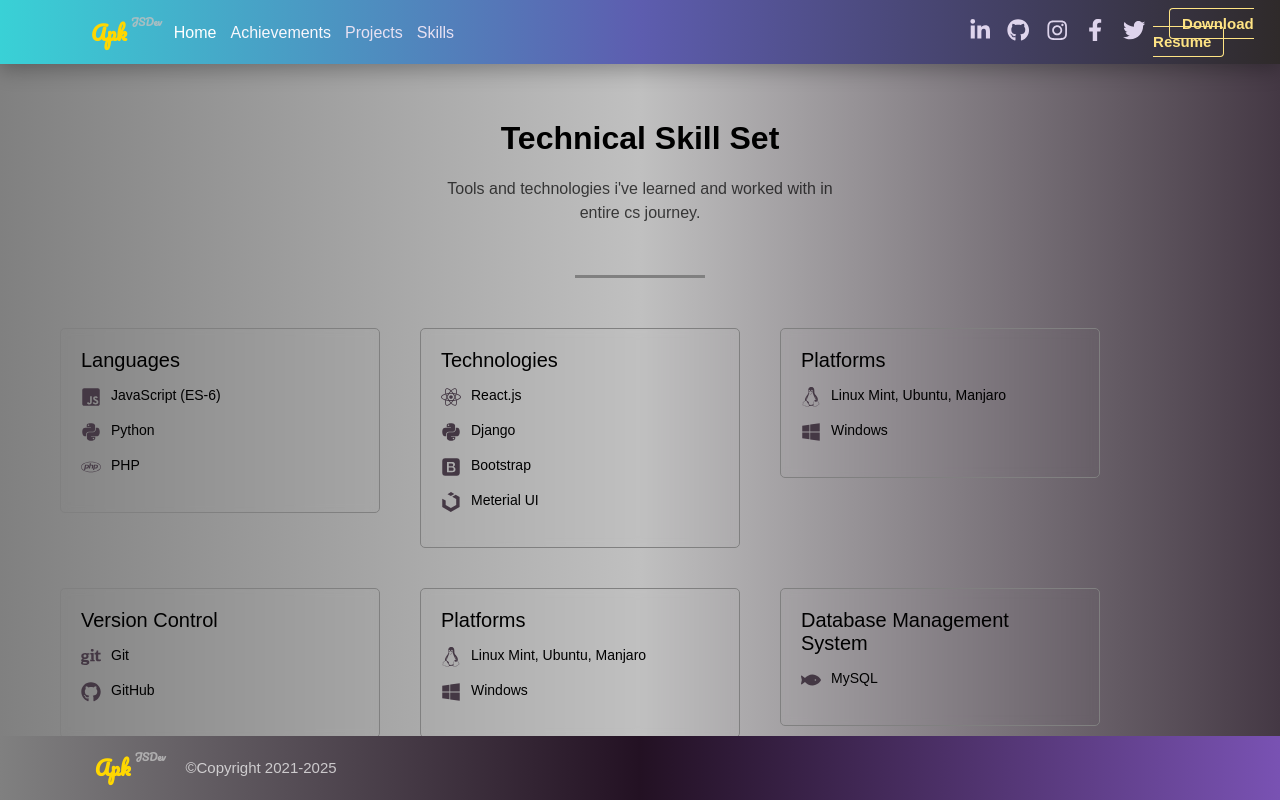
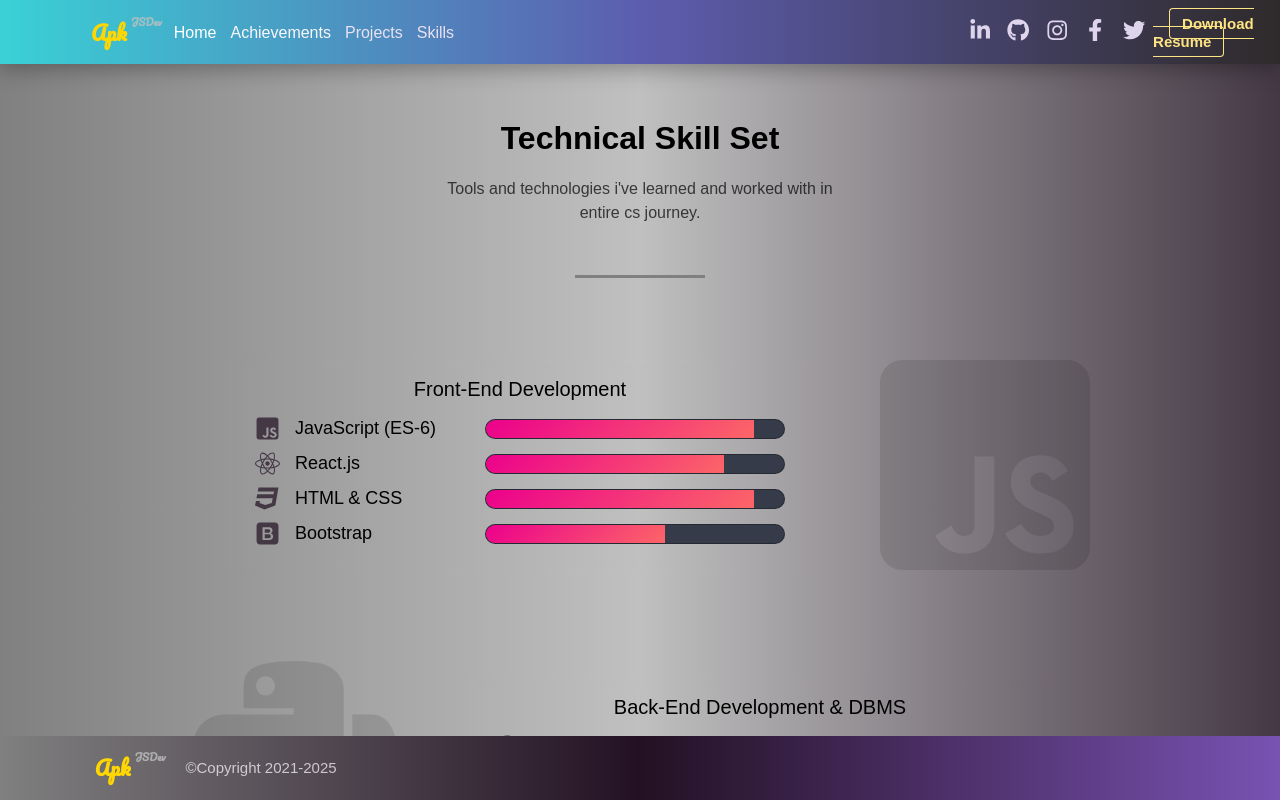
Before and after one commit to ashpakmulanii/portfolio, a React (Create React App) app: page /skills in a window 1280 px wide. Shown: the top 800 px of the page. Built offline with nearby package versions, Linux system fonts and the light colour scheme.

Commit message:
skillset new template

```diff
--- a/src/App.css
+++ b/src/App.css
@@ -47,11 +47,7 @@
 
 /* header */
 /* Servives */
-.services {
 
-  background-image: linear-gradient(to right,gray,silver,#443844);
-  padding: 100px 0;
-}
 
 .common {
   width: 33.33333333333333%;
@@ -81,42 +77,14 @@
   margin: 30px auto;
 }
 
-.services__box {
-  padding: 20px;
-  margin: 20px;
-  backdrop-filter: blur(5px);
-  border:1px solid gray;
-  border-radius: 5px;
 
-}
-.service__box-content{
-  display:flex;
-  flex-direction:row;
-
-}
-
-.commonIcons {
-  font-size: 20px;
-  color: #443844;
-  margin-bottom: 15px;
-}
-
-.services__box-header {
-  font-size: 20px;
-  font-weight: 500;
-  margin-bottom: 15px;
-}
-
-.services__box-p {
-  font-size: 14px;
-  padding-left:10px;
-}
 
 @media (max-width: 765px) {
   .container {
     width: 100%;
     padding: 0 10px;
   }
+
 
   .col-6 {
     width: 100%;
--- a/src/components/SkillSet.jsx
+++ b/src/components/SkillSet.jsx
@@ -1,6 +1,6 @@
 import React from 'react'
-import { FaBootstrap, FaFish, FaGit, FaGithub, FaJsSquare, FaLinux, FaPhp, FaPython, FaReact, FaUikit, FaWindows } from 'react-icons/fa'
-
+import { FaBootstrap, FaCss3, FaDatabase, FaFish, FaGit, FaGithub, FaJs, FaJsSquare, FaLinux, FaPhp, FaPython, FaReact, FaUikit, FaWindows } from 'react-icons/fa'
+import './skillset.css'
 export const SkillSet = () => {
     return (
         <div className="services">
@@ -11,110 +11,59 @@
                         <p className="mainContent">Tools and technologies i've learned and worked with in entire cs journey.</p>
                         <div className="commonBorder"></div>
                     </div>
-
-                    <div className="row bgMain">
-                        <div className="col-4 bgMain">
+                    <div className="skills">
+                        <div className="flexbox">
                             <div className="services__box">
-                                <div className="services__box-header">Languages</div>
-
+                                <div className="services__box-header">Front-End Development</div>
                                 <div className="service__box-content">
                                     <FaJsSquare className="commonIcons" />
-                                    <div className="services__box-p"> JavaScript (ES-6)</div>
+                                    <div className="services__box-p">JavaScript (ES-6)</div>
+                                    <span className="bar"><span className="ninety"></span></span>
                                 </div>
                                 <div className="service__box-content">
+                                    <FaReact className="commonIcons" />
+                                    <div className="services__box-p"> React.js</div>
+                                    <span className="bar"><span className="eighty"></span></span>
+                                </div>
+                                <div className="service__box-content">
+                                    <FaCss3 className="commonIcons" />
+                                    <div className="services__box-p"> HTML & CSS</div>
+                                    <span className="bar"><span className="ninety"></span></span>
+                                </div>
+                                <div className="service__box-content">
+                                    <FaBootstrap className="commonIcons" />
+                                    <div className="services__box-p"> Bootstrap</div>
+                                    <span className="bar"><span className="sixty"></span></span>
+                                </div>
+                            </div>
+                            <div className="side__icon">
+                                <FaJsSquare className='sidebar__icon' />
+                            </div>
+                        </div>
+
+                        <div className="flexbox">
+                            <div className="side__icon">
+                                <FaPython className='sidebar__icon' />
+                            </div>
+                            <div className="services__box">
+                                <div className="services__box-header">Back-End Development & DBMS</div>
+                                <div className="service__box-content">
                                     <FaPython className="commonIcons" />
-                                    <div className="services__box-p"> Python</div>
+                                    <div className="services__box-p"> Django</div>
+                                    <span className="bar"><span className="ninety"></span></span>
                                 </div>
                                 <div className="service__box-content">
                                     <FaPhp className="commonIcons" />
                                     <div className="services__box-p"> PHP</div>
+                                    <span className="bar"><span className="seventy"></span></span>
+                                </div>
+                                <div className="service__box-content">
+                                    <FaDatabase className="commonIcons" />
+                                    <div className="services__box-p"> MySQL</div>
+                                    <span className="bar"><span className="seventy"></span></span>
                                 </div>
                             </div>
                         </div>
-
-                        <div className="col-4 bgMain">
-                            <div className="services__box">
-                                <div className="services__box-header">Technologies</div>
-
-                                <div className="service__box-content">
-                                    <FaReact className="commonIcons" />
-                                    <div className="services__box-p"> React.js</div>
-                                </div>
-                                <div className="service__box-content">
-                                    <FaPython className="commonIcons" />
-                                    <div className="services__box-p"> Django</div>
-                                </div>
-                                <div className="service__box-content">
-                                    <FaBootstrap className="commonIcons" />
-                                    <div className="services__box-p"> Bootstrap</div>
-                                </div>
-                                <div className="service__box-content">
-                                    <FaUikit className="commonIcons" />
-                                    <div className="services__box-p"> Meterial UI</div>
-                                </div>
-
-                            </div>
-                        </div>
-
-                        <div className="col-4 bgMain">
-                            <div className="services__box">
-                                <div className="services__box-header">Platforms</div>
-
-                                <div className="service__box-content">
-                                    <FaLinux className="commonIcons" />
-                                    <div className="services__box-p"> Linux Mint, Ubuntu, Manjaro</div>
-                                </div>
-                                <div className="service__box-content">
-                                    <FaWindows className="commonIcons" />
-                                    <div className="services__box-p"> Windows </div>
-                                </div>
-
-                            </div>
-                        </div>
-
-                        <div className="col-4 bgMain">
-                            <div className="services__box">
-                                <div className="services__box-header">Version Control</div>
-
-                                <div className="service__box-content">
-                                    <FaGit className="commonIcons" />
-                                    <div className="services__box-p"> Git</div>
-                                </div>
-                                <div className="service__box-content">
-                                    <FaGithub className="commonIcons" />
-                                    <div className="services__box-p"> GitHub</div>
-                                </div>
-
-                            </div>
-                        </div>
-                        <div className="col-4 bgMain">
-                            <div className="services__box">
-                                <div className="services__box-header">Platforms</div>
-
-                                <div className="service__box-content">
-                                    <FaLinux className="commonIcons" />
-                                    <div className="services__box-p"> Linux Mint, Ubuntu, Manjaro</div>
-                                </div>
-                                <div className="service__box-content">
-                                    <FaWindows className="commonIcons" />
-                                    <div className="services__box-p"> Windows </div>
-                                </div>
-
-                            </div>
-                        </div>
-                        <div className="col-4 bgMain">
-                            <div className="services__box">
-                                <div className="services__box-header">Database Management System</div>
-
-                                <div className="service__box-content">
-                                    <FaFish className="commonIcons" />
-                                    <div className="services__box-p"> MySQL</div>
-                                </div>
-
-
-                            </div>
-                        </div>
-
                     </div>
                 </div>
             </div>
--- /dev/null
+++ b/src/components/skillset.css
@@ -0,0 +1,138 @@
+.bar{
+    background:#353b48;
+    display:block;
+    height:20px;
+    overflow: hidden;
+    border:1px solid rgba(0,0,0,0.3);
+    border-radius: 10px;
+    box-shadow:0 1px 3px rgba(0,0,0,0.12),0 1px 2px rgba(0,0,0,0,20);
+    transition:all 0.3s cubic-bezier(.25,.8,.25,1);
+}
+.bar:hover{
+    box-shadow:0 14px 28px rgba(0,0,0,0.25),0 1px 2px rgba(0,0,0,0,20);
+
+}
+.flexbox{
+    display: flex;
+    align-items: center;
+    justify-content: center;
+}
+.bar span{
+    height:20px;
+    float:left;
+    background: linear-gradient(135deg, rgba(236,0,140,1)0%,rgba(252,103,103,1)100%);
+}
+.sidebar__icon{
+    font-size: 15rem;
+    opacity:0.1;
+}
+.fifty{
+    width:50%;
+    animation:fifty 3s;
+
+}
+.sixty{
+    width:60%;
+    animation:sixty 3s;
+}
+.seventy{
+    width:70%;
+    animation:seventy 3s;
+}
+.eighty{
+    width:80%;
+    animation:eighty 3s;
+}
+
+.ninety{
+    width:90%;
+    animation:ninety 3s;
+}
+
+@keyframes fifty{
+    0%{
+        width:0%;
+    }
+    100%{
+        width:50%;
+    }
+}
+
+@keyframes sixty{
+    0%{
+        width:0%;
+    }
+    100%{
+        width:60%;
+    }
+}
+
+@keyframes seventy{
+    0%{
+        width:0%;
+    }
+    100%{
+        width:70%;
+    }
+
+}
+@keyframes eighty{
+    0%{
+        width:0%;
+    }
+    100%{
+        width:80%;
+    }
+}
+@keyframes ninety{
+    0%{
+        width:0%;
+    }
+    100%{
+        width:90%;
+    }
+}
+
+.services__box {
+    padding: 20px;
+    margin: 50px;
+    backdrop-filter: blur(5px);
+  }
+
+  .service__box-content{
+    align-items: center;
+    display:grid;
+    margin:10px;
+    grid-template-columns: 30px 200px 300px;
+  }
+
+  .commonIcons {
+    font-size: 25px;
+    color: #443844;
+  }
+
+  .services__box-header {
+    font-size: 20px;
+    font-weight: 500;
+    margin-bottom: 15px;
+    text-align: center;
+  }
+  .services {
+    background-image: linear-gradient(to right,gray,silver,#443844);
+    padding: 100px 0;
+  }
+
+  .services__box-p {
+    font-size: 18px;
+    padding-left:10px;
+  }
+
+@media (max-width: 765px) {
+.service__box-content{
+    margin:10px;
+    grid-template-columns: 30px 160px 150px;
+  }
+  .side__icon{
+    display:none;
+  }
+}
```
